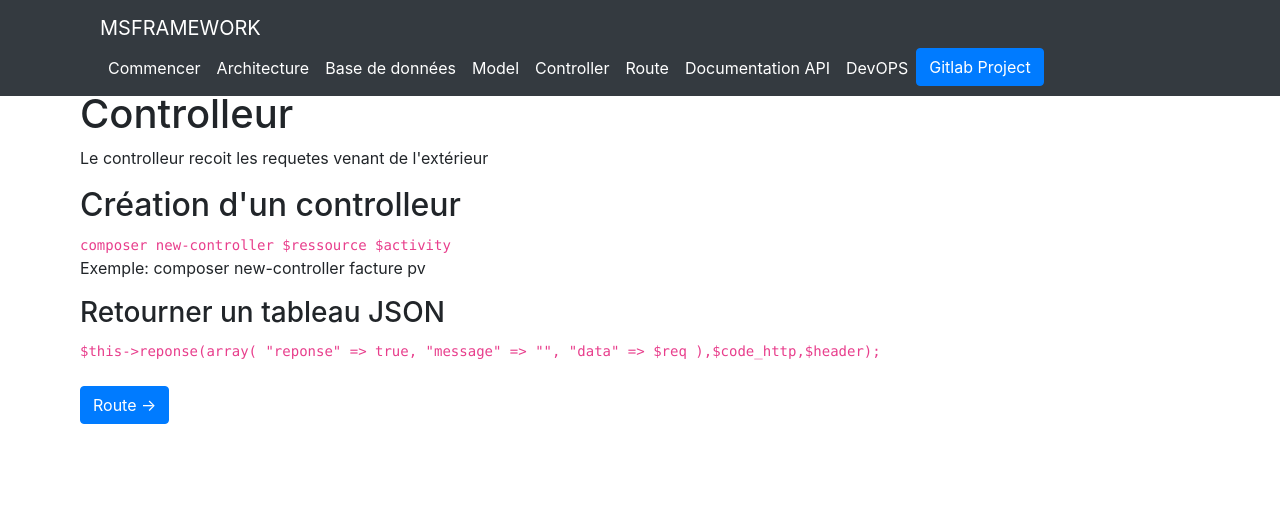
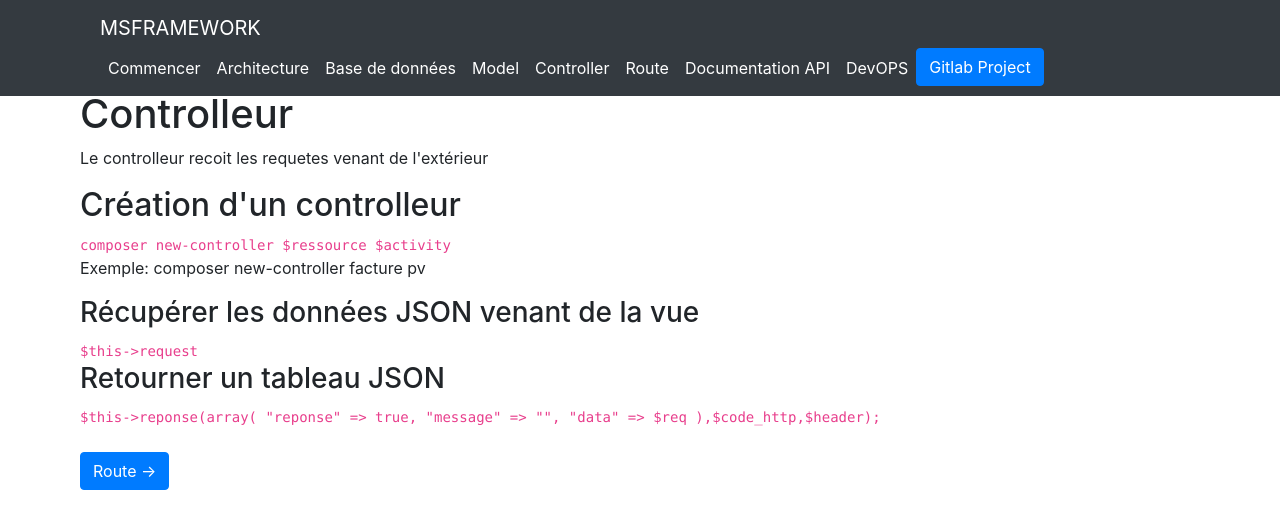
Before and after one commit to cyriaque-ovaga/ms-framework-tutoriel, a Nuxt app: page /controlleur in a window 1280 px wide. Shown: the top 528 px of the page. Built offline with nearby package versions, Linux system fonts and the light colour scheme.

Commit message:
Mettre à jour pages/controlleur.vue

```diff
--- a/pages/controlleur.vue
+++ b/pages/controlleur.vue
@@ -5,7 +5,10 @@
     <h2>Création d'un controlleur</h2>
     <code>composer new-controller $ressource $activity</code>
     <p>Exemple: composer new-controller facture pv</p>
-
+    <h3>Récupérer les données JSON venant de la vue</h3>
+    <code>
+      $this->request
+    </code>
     <h3>Retourner un tableau JSON</h3>
     <code>
         $this->reponse(array(
```
